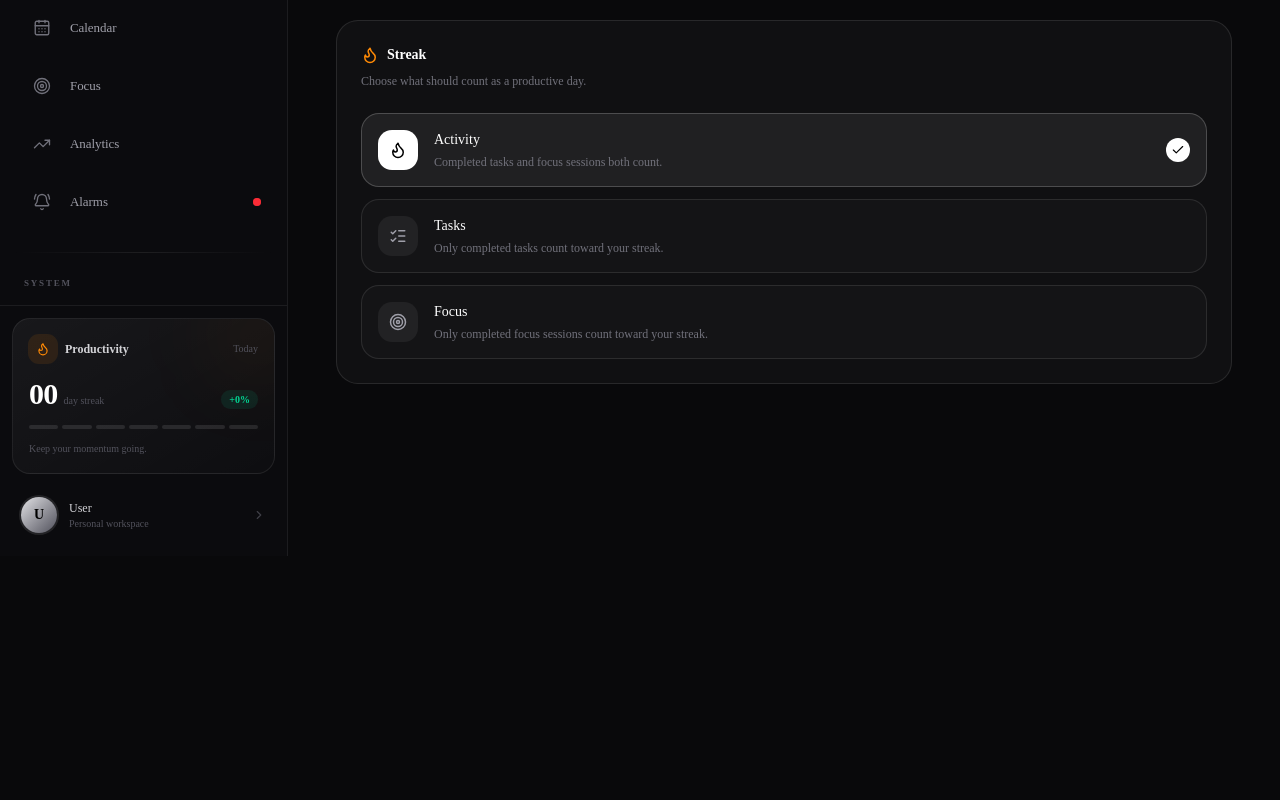
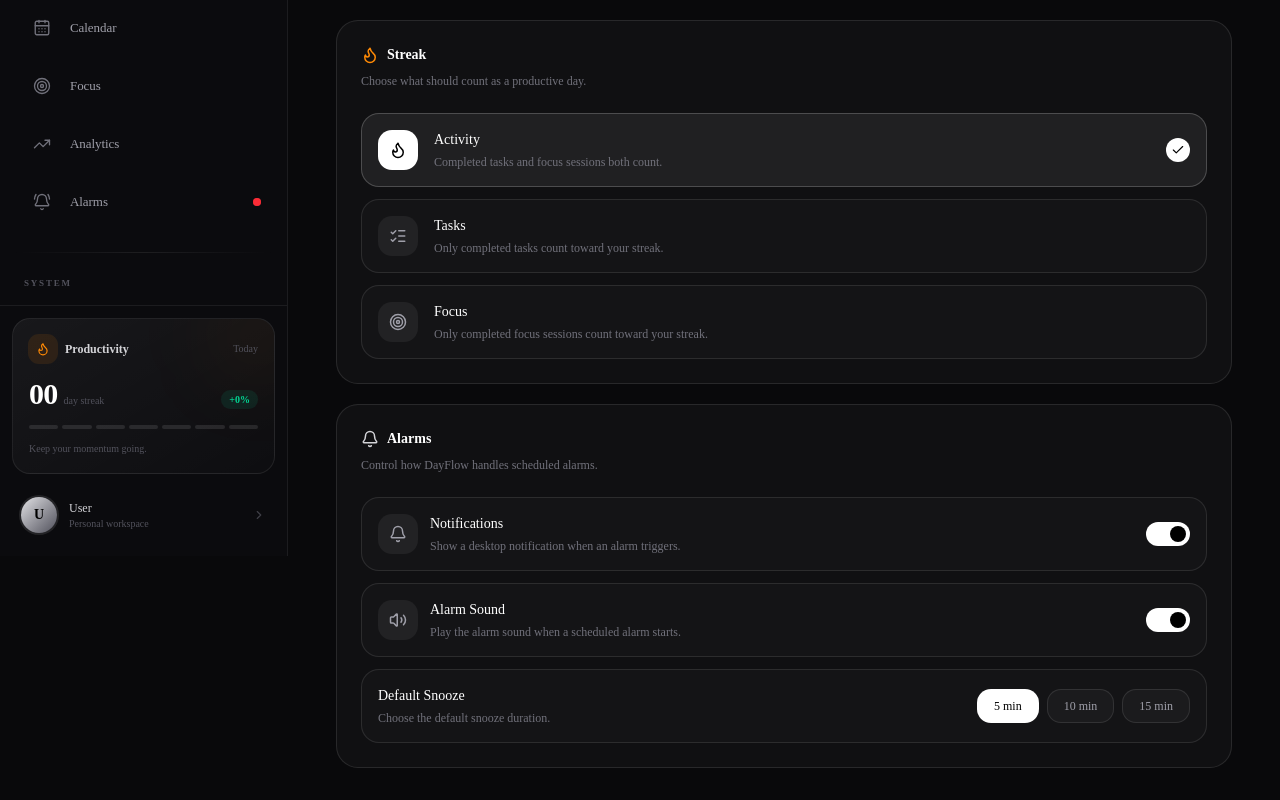
Before and after one commit to sayan629/DayFlow, a Next.js app: page /settings in a window 1280 px wide. Shown: the part 244-1044 px from the top of the page. Before the commit the page ends 800 px from the top, so only its background shows below. Built offline with nearby package versions, Linux system fonts and the light colour scheme; no server answers; the database is empty.

Commit message:
Connect Alarm Settings to /settings

```diff
--- a/src/app/settings/page.tsx
+++ b/src/app/settings/page.tsx
@@ -1,17 +1,21 @@
 "use client";
 
 import {
+  Bell,
   Check,
   Flame,
   ListChecks,
   Settings,
   Target,
+  Volume2,
 } from "lucide-react";
 
 import {
   StreakMode,
   usePreferencesStore,
 } from "@/store/preferencesStore";
+
+import { useSettingsStore } from "@/store/settingsStore";
 
 const streakOptions: {
   value: StreakMode;
@@ -51,6 +55,36 @@ export default function SettingsPage() {
     (state) => state.setStreakMode
   );
 
+  const notificationsEnabled =
+    useSettingsStore(
+      (state) => state.notificationsEnabled
+    );
+
+  const alarmSoundEnabled =
+    useSettingsStore(
+      (state) => state.alarmSoundEnabled
+    );
+
+  const defaultSnoozeMinutes =
+    useSettingsStore(
+      (state) => state.defaultSnoozeMinutes
+    );
+
+  const setNotificationsEnabled =
+    useSettingsStore(
+      (state) => state.setNotificationsEnabled
+    );
+
+  const setAlarmSoundEnabled =
+    useSettingsStore(
+      (state) => state.setAlarmSoundEnabled
+    );
+
+  const setDefaultSnoozeMinutes =
+    useSettingsStore(
+      (state) => state.setDefaultSnoozeMinutes
+    );
+
   return (
     <main className="min-h-full bg-[#09090b] p-5 text-white md:p-8">
       <div className="mx-auto max-w-4xl">
@@ -65,12 +99,15 @@ export default function SettingsPage() {
           </h1>
 
           <p className="mt-2 text-sm text-zinc-500">
-            Customize how DayFlow tracks your productivity.
+            Customize how DayFlow works for you.
           </p>
         </div>
 
-        {/* Streak */}
-        <section className="rounded-3xl border border-white/10 bg-white/[0.03] p-5 md:p-6">
+        {/* ------------------------------------------------------ */}
+        {/* Streak                                                 */}
+        {/* ------------------------------------------------------ */}
+
+        <section className="mb-5 rounded-3xl border border-white/10 bg-white/[0.03] p-5 md:p-6">
           <div className="mb-6">
             <div className="flex items-center gap-2">
               <Flame
@@ -91,6 +128,7 @@ export default function SettingsPage() {
           <div className="space-y-3">
             {streakOptions.map((option) => {
               const Icon = option.icon;
+
               const selected =
                 streakMode === option.value;
 
@@ -137,6 +175,156 @@ export default function SettingsPage() {
             })}
           </div>
         </section>
+
+        {/* ------------------------------------------------------ */}
+        {/* Alarms                                                 */}
+        {/* ------------------------------------------------------ */}
+
+        <section className="rounded-3xl border border-white/10 bg-white/[0.03] p-5 md:p-6">
+          <div className="mb-6">
+            <div className="flex items-center gap-2">
+              <Bell
+                size={18}
+                className="text-zinc-300"
+              />
+
+              <h2 className="text-sm font-semibold text-white">
+                Alarms
+              </h2>
+            </div>
+
+            <p className="mt-2 text-xs text-zinc-500">
+              Control how DayFlow handles scheduled alarms.
+            </p>
+          </div>
+
+          <div className="space-y-3">
+            {/* Notifications */}
+            <div className="flex items-center justify-between rounded-2xl border border-white/10 bg-white/[0.02] p-4">
+              <div className="flex items-center gap-3">
+                <div className="flex h-10 w-10 items-center justify-center rounded-xl bg-white/[0.06] text-zinc-400">
+                  <Bell size={18} />
+                </div>
+
+                <div>
+                  <p className="text-sm font-medium text-white">
+                    Notifications
+                  </p>
+
+                  <p className="mt-1 text-xs text-zinc-500">
+                    Show a desktop notification when an alarm triggers.
+                  </p>
+                </div>
+              </div>
+
+              <button
+                type="button"
+                role="switch"
+                aria-checked={notificationsEnabled}
+                onClick={() =>
+                  setNotificationsEnabled(
+                    !notificationsEnabled
+                  )
+                }
+                className={`relative h-6 w-11 shrink-0 rounded-full transition ${
+                  notificationsEnabled
+                    ? "bg-white"
+                    : "bg-white/10"
+                }`}
+              >
+                <span
+                  className={`absolute top-1 h-4 w-4 rounded-full transition ${
+                    notificationsEnabled
+                      ? "left-6 bg-black"
+                      : "left-1 bg-zinc-500"
+                  }`}
+                />
+              </button>
+            </div>
+
+            {/* Alarm Sound */}
+            <div className="flex items-center justify-between rounded-2xl border border-white/10 bg-white/[0.02] p-4">
+              <div className="flex items-center gap-3">
+                <div className="flex h-10 w-10 items-center justify-center rounded-xl bg-white/[0.06] text-zinc-400">
+                  <Volume2 size={18} />
+                </div>
+
+                <div>
+                  <p className="text-sm font-medium text-white">
+                    Alarm Sound
+                  </p>
+
+                  <p className="mt-1 text-xs text-zinc-500">
+                    Play the alarm sound when a scheduled alarm starts.
+                  </p>
+                </div>
+              </div>
+
+              <button
+                type="button"
+                role="switch"
+                aria-checked={alarmSoundEnabled}
+                onClick={() =>
+                  setAlarmSoundEnabled(
+                    !alarmSoundEnabled
+                  )
+                }
+                className={`relative h-6 w-11 shrink-0 rounded-full transition ${
+                  alarmSoundEnabled
+                    ? "bg-white"
+                    : "bg-white/10"
+                }`}
+              >
+                <span
+                  className={`absolute top-1 h-4 w-4 rounded-full transition ${
+                    alarmSoundEnabled
+                      ? "left-6 bg-black"
+                      : "left-1 bg-zinc-500"
+                  }`}
+                />
+              </button>
+            </div>
+
+            {/* Snooze */}
+            <div className="flex flex-col gap-4 rounded-2xl border border-white/10 bg-white/[0.02] p-4 sm:flex-row sm:items-center sm:justify-between">
+              <div>
+                <p className="text-sm font-medium text-white">
+                  Default Snooze
+                </p>
+
+                <p className="mt-1 text-xs text-zinc-500">
+                  Choose the default snooze duration.
+                </p>
+              </div>
+
+              <div className="flex gap-2">
+                {[5, 10, 15].map((minutes) => {
+                  const selected =
+                    defaultSnoozeMinutes === minutes;
+
+                  return (
+                    <button
+                      key={minutes}
+                      type="button"
+                      onClick={() =>
+                        setDefaultSnoozeMinutes(
+                          minutes
+                        )
+                      }
+                      className={`rounded-xl border px-4 py-2 text-xs font-medium transition ${
+                        selected
+                          ? "border-white/20 bg-white text-black"
+                          : "border-white/10 bg-white/[0.03] text-zinc-400 hover:bg-white/[0.07] hover:text-white"
+                      }`}
+                    >
+                      {minutes} min
+                    </button>
+                  );
+                })}
+              </div>
+            </div>
+          </div>
+        </section>
       </div>
     </main>
   );
```
